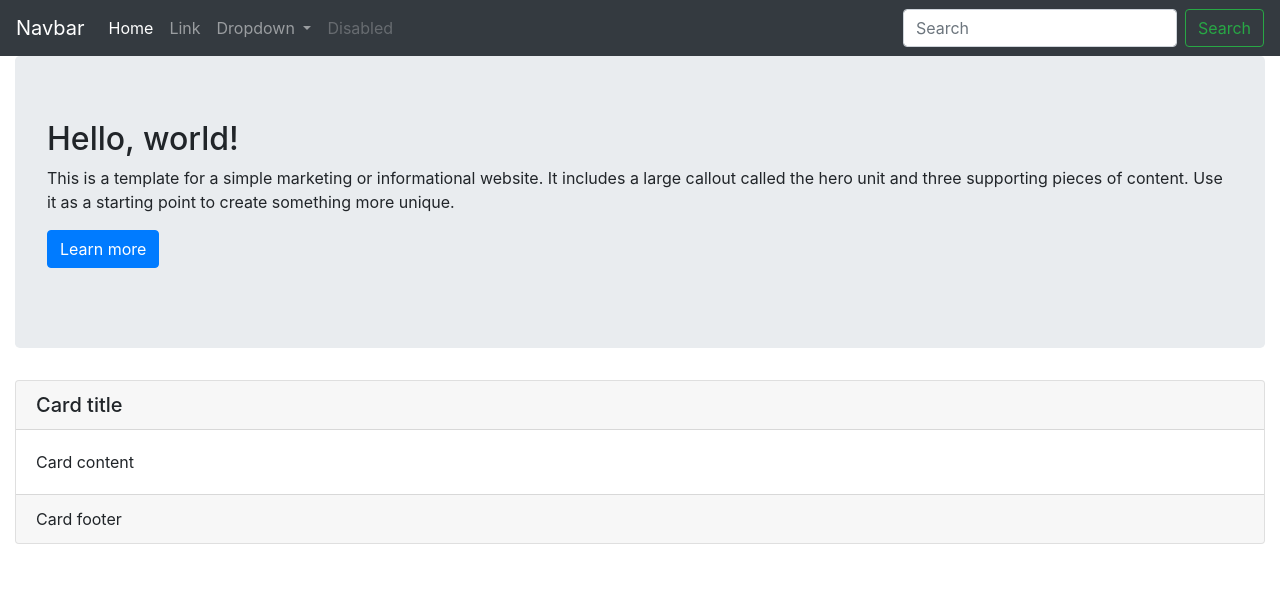
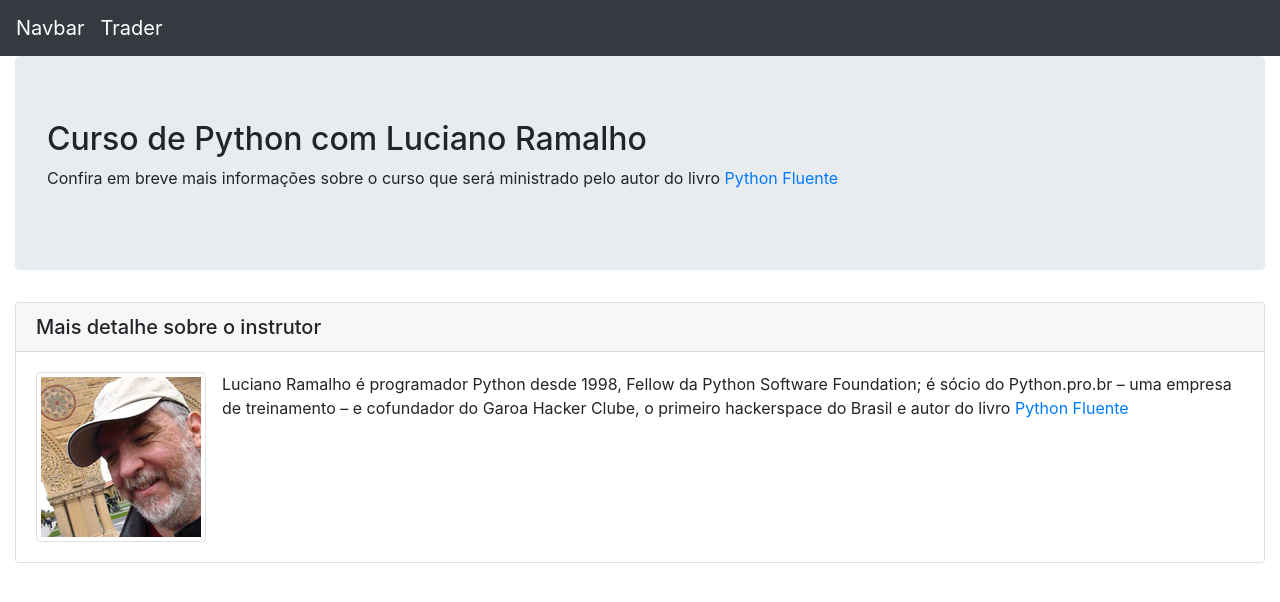
Before and after one commit to luxu/curso-django, a Django app: page / in a window 1280 px wide. Shown: the top 602 px of the page. Run offline with Django 3.2, Linux system fonts and the light colour scheme; some libraries are stand-ins or nearby versions.

Commit message:
subir os arquivos estáticos

```diff
--- a/pypro/base/templates/base/home.html
+++ b/pypro/base/templates/base/home.html
@@ -8,11 +8,11 @@
 
     <title>Python Pro</title>
 
-    <meta name="description" content="Source code generated using layoutit.com">
-    <meta name="author" content="LayoutIt!">
-
-    <link href="{% static 'css/bootstrap.min.css' %}" rel="stylesheet">
-    <link href="{% static 'css/style.css' %}" rel="stylesheet">
+    <meta name="description" content="Página do curso Python Pro">
+    <meta name="Luciano Martins" content="LayoutIt!">
+    <link rel="icon" type="image/png" href="{% static 'img/favicon.png' %}"/>
+    <link href="{% static 'css/bootstrap.min.css' %}" rel="stylesheet"/>
+    <link href="{% static 'css/style.css' %}" rel="stylesheet"/>
     <script src="{% static 'js/jquery-3.5.1.slim.min.js' %}"></script>
     <script src="{% static 'js/bootstrap.min.js' %}"></script>
     <script src="{% static 'js/scripts.js' %}"></script>
@@ -21,41 +21,14 @@
 <body>
 
 <nav class="navbar navbar-expand-lg navbar-dark bg-dark">
-                <a class="navbar-brand" href="#">Navbar</a>
+    <a class="navbar-brand" href="{% url 'base:home' %}">Navbar</a>
     <button class="navbar-toggler" type="button" data-toggle="collapse"
             data-target="#navbarSupportedContent" aria-controls="navbarSupportedContent"
             aria-expanded="false" aria-label="Toggle navigation">
         <span class="navbar-toggler-icon"></span>
     </button>
-
+    <a class="navbar-brand" href="{% url 'base:investy' %}">Trader</a>
     <div class="collapse navbar-collapse" id="navbarSupportedContent">
-                    <ul class="navbar-nav mr-auto">
-                        <li class="nav-item active">
-                            <a class="nav-link" href="#">Home <span class="sr-only">(current)</span></a>
-                        </li>
-                        <li class="nav-item">
-                            <a class="nav-link" href="#">Link</a>
-                        </li>
-                        <li class="nav-item dropdown">
-                            <a class="nav-link dropdown-toggle" href="#" id="navbarDropdown" role="button"
-                               data-toggle="dropdown" aria-haspopup="true" aria-expanded="false">
-                                Dropdown
-                            </a>
-                            <div class="dropdown-menu" aria-labelledby="navbarDropdown">
-                                <a class="dropdown-item" href="#">Action</a>
-                                <a class="dropdown-item" href="#">Another action</a>
-                                <div class="dropdown-divider"></div>
-                                <a class="dropdown-item" href="#">Something else here</a>
-                            </div>
-                        </li>
-                        <li class="nav-item">
-                            <a class="nav-link disabled" href="#" tabindex="-1" aria-disabled="true">Disabled</a>
-                        </li>
-                    </ul>
-                    <form class="form-inline my-2 my-lg-0">
-                        <input class="form-control mr-sm-2" type="search" placeholder="Search" aria-label="Search">
-                        <button class="btn btn-outline-success my-2 my-sm-0" type="submit">Search</button>
-                    </form>
     </div>
 </nav>
 
@@ -64,31 +37,27 @@
         <div class="col-md-12">
 
             <div class="jumbotron">
-                <h2>
-                    Hello, world!
-                </h2>
-                <p>
-                    This is a template for a simple marketing or informational website. It includes a large callout
-                    called the hero unit and three supporting pieces of content. Use it as a starting point to create
-                    something more unique.
-                </p>
-                <p>
-                    <a class="btn btn-primary btn-large" href="#">Learn more</a>
+                <h2>Curso de Python com Luciano Ramalho</h2>
+                <p>Confira em breve mais informações sobre o curso que será ministrado pelo autor do livro
+                    <a href="https://novatec.com.br/livros/pythonfluente/" target="_blank">Python Fluente</a>
                 </p>
             </div>
             <div class="row">
                 <div class="col-md-12">
                     <div class="card">
                         <h5 class="card-header">
-                            Card title
+                            Mais detalhe sobre o instrutor
                         </h5>
                         <div class="card-body">
                             <p class="card-text">
-                                Card content
+                                <img src="{% static 'img/luciano-ramalho.png' %}" alt="Foto de Luciano Ramalho"
+                                     class="img-thumbnail float-left mr-3">
+                                Luciano Ramalho é programador Python desde 1998, Fellow da Python Software Foundation;
+                                é sócio do Python.pro.br – uma empresa de treinamento –
+                                e cofundador do Garoa Hacker Clube, o primeiro hackerspace do Brasil e autor
+                                do livro <a href="https://novatec.com.br/livros/pythonfluente/" target="_blank">Python
+                                Fluente</a>
                             </p>
-                        </div>
-                        <div class="card-footer">
-                            Card footer
                         </div>
                     </div>
                 </div>
--- a/pypro/base/urls.py
+++ b/pypro/base/urls.py
@@ -1,8 +1,11 @@
 from django.urls import path
 
-from .views import upload
+from pypro.base.views import home, trader, investy
+
+app_name = 'base'
 
 urlpatterns = [
-    path('/create', upload, name='create'),
-    # path('', upload, name='photo_album'),
+    path('', home, name='home'),
+    path('trader/<str:country>/<str:stock>/', trader, name='trader'),
+    path('trader/', investy, name='investy'),
 ]
--- a/pypro/base/views.py
+++ b/pypro/base/views.py
@@ -1,3 +1,5 @@
+import investpy
+from django.http import JsonResponse
 from django.shortcuts import render
 
 
@@ -5,3 +7,23 @@ def home(request):
     template_name = 'base/home.html'
     context = {}
     return render(request, template_name, context)
+
+
+def trader(request, country, stock):
+    template_name = 'base/home.html'
+    context = {}
+    if not country:
+        country ='Brazil'
+        stock = 'PETR4'
+    df = investpy.get_stock_historical_data(
+        stock=stock.upper(),
+        country=country,
+        from_date='01/01/2010',
+        to_date='01/01/2020'
+    )
+    print(df.head())
+    return JsonResponse(df.tail(), safe=False)
+
+
+def investy(request):
+    return render(request)
--- a/pypro/urls.py
+++ b/pypro/urls.py
@@ -2,11 +2,9 @@ from django.contrib import admin
 from django.urls import path, include
 from django.conf import settings
 
-from pypro.base.views import home
-
 urlpatterns = [
     path('admin/', admin.site.urls),
-    path('', home),
+    path('', include('pypro.base.urls')),
 ]
 
 if settings.DEBUG:
--- a/requirements.txt
+++ b/requirements.txt
@@ -4,6 +4,7 @@ dj-database-url==0.5.0
 django==3.2.4
 django-cloudinary-storage==0.3.0
 gunicorn==20.0.4
+investpy==1.0.7
 Pillow==8.2.0
 python-decouple==3.4
 psycopg2-binary==2.8.6
```
Also changed, not shown: pypro/settings.py (+16 -0 lines), pypro/tests/test_home.py (+13 -5 lines), pypro/base/static/img/favicon.png (added), pypro/base/static/img/luciano-ramalho.png (added). Lines whose indentation alone changed are shown as unchanged.
